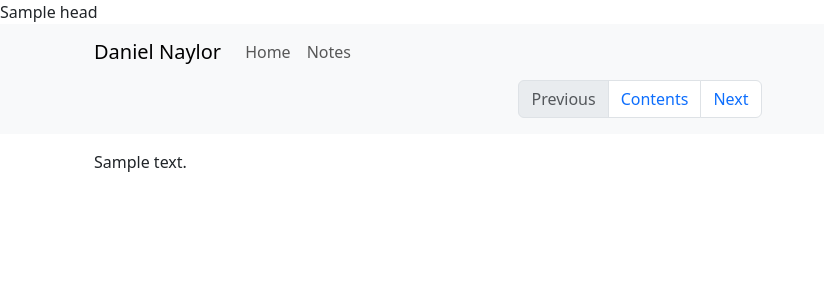
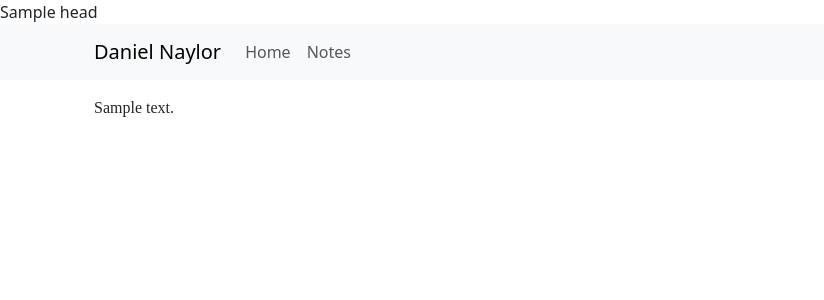
Before and after one commit to Danie-1/danielnaylor.uk, a Flask app: template templates/notes_paginated.html in a window 1280 px wide. Shown: the top 300 px of the page, without its empty margins (0-824 px from the left). Run offline with Flask 3, Linux system fonts and the light colour scheme; the template is opened without the code that fills it: most values are stand-ins (such as "Sample title", 1, 10 or a date in 2020); some libraries are stand-ins or nearby versions.

Commit message:
feat: finish first polishing of paginated

```diff
--- a/app.py
+++ b/app.py
@@ -41,25 +41,72 @@ def notes_html(year: str, term: str, course: str, html_file: str):
 def notes_html_paginated(year: str, term: str, course: str, html_file: str):
     file = html_url_to_file_url(year, term, course) / f"HTML_paginated/{html_file}"
     if html_file.endswith("css"):
-        return Response(
-            re.sub(r"body {([^}]*)}", r"\1", f"#content {{ {file.read_text()} }}"),
-            mimetype="text/css",
-        )
+        replacements = [
+            (r"body {([^}]*)}", ""),
+            (r"@media \(prefers-color-scheme: dark\) {[^}]*}", ''),
+        ]
+        css = f"#pagecontent {{ {file.read_text()} }}"
+        for pattern, replacement in replacements:
+            css = re.sub(pattern, replacement, css)
+        return Response(css, mimetype="text/css")
     if not html_file.endswith("html"):
         return send_file(file)
     content = file.read_text()
-    # return render_template("notes_paginated.html", content=content)
     soup = BeautifulSoup(content, features="html.parser")
+
     head = soup.find("head")
     assert isinstance(head, Tag)
     head.find("title").decompose()
+
     body = soup.find("body")
     assert isinstance(body, Tag)
+
+    crosslinks = soup.find("div", {"class": "crosslinks"})
+    include_navigation = crosslinks is not None
+    if include_navigation:
+        match_previous = re.search(r'<a href="([^"]*)">prev</a>', str(crosslinks))
+        if match_previous:
+            has_previous = True
+            previous_link = match_previous.group(1)
+        else:
+            has_previous = False
+            previous_link = None
+        match_next = re.search(r'<a href="([^"]*)">next</a>', str(crosslinks))
+        if match_next:
+            has_next = True
+            next_link = match_next.group(1)
+        else:
+            has_next = False
+            next_link = None
+    else:
+        has_previous = None
+        previous_link = None
+        has_next = None
+        next_link = None
+
+        for toclink in soup.find_all("span", {"class": "sectionToc"}):
+            if toclink.text == "Index":
+                toclink.decompose()
+
+        for likesection_toc in soup.find_all("span", {"class": "likesectionToc"}):
+            if likesection_toc.text == "Index":
+                likesection_toc.previous_sibling.decompose()
+            likesection_toc["class"] = "sectionToc"
+
+    while (crosslinks := soup.find("div", {"class": "crosslinks"})):
+        crosslinks.decompose()
+
     return render_template(
         "notes_paginated.html",
         content=body.decode_contents(),
         head=head.decode_contents(),
         title=f"{get_course_from_alias(course).course_name} Notes",
+        course_code=course,
+        include_navigation=include_navigation,
+        has_previous=has_previous,
+        previous_link=previous_link,
+        has_next=has_next,
+        next_link=next_link,
     )
 
 
--- a/templates/base.html
+++ b/templates/base.html
@@ -75,6 +75,11 @@
             top: 1.1rem;
             transform: rotate(-45deg);
           }
+          {% block scrollpadding %}
+            html {
+              scroll-padding-top: 5rem;
+            }
+          {% endblock %}
         </style>
       {% endblock %}
 
@@ -87,7 +92,7 @@
         {% include "navbar.html" %}
       {% endblock %}
     </nav>
-    <div id="content" class="container-md px-4 pb-3">
+    <div id="pagecontent" class="container-md px-4 pb-3">
       {% block content %}{% endblock %}
     </div>
     {% block scripts %}
--- a/templates/notes_paginated.html
+++ b/templates/notes_paginated.html
@@ -1,25 +1,58 @@
 {% extends "base.html" %}
 {% from 'bootstrap4/utils.html' import render_icon %}
+
 {% block navbar %}
   {% include "navbar.html" %}
+  {% if include_navigation %}
     <ul class="pagination justify-content-center w-100 mt-2 mb-2">
-    <li class="page-item disabled">
-      <a class="page-link" href="#" tabindex="-1">Previous</a>
+      <li class="page-item{% if not has_previous %} disabled{% endif %}">
+        {% if has_previous %}
+          <a class="page-link" href="{{ previous_link }}" tabindex="-1">Previous</a>
+        {% else %}
+          <a class="page-link" tabindex="-1">Previous</a>
+        {% endif %}
       </li>
       <li class="page-item">
-      <a class="page-link" href="#">Contents</a>
+        <a class="page-link" href="{{ course_code }}.html">Contents</a>
       </li>
-    <li class="page-item">
-      <a class="page-link" href="#">Next</a>
+      <li class="page-item{% if not has_next %} disabled{% endif %}">
+        {% if has_next %}
+          <a class="page-link" href="{{ next_link }}" tabindex="-1">Next</a>
+        {% else %}
+          <a class="page-link" tabindex="-1">Next</a>
+        {% endif %}
       </li>
     </ul>
+  {% endif %}
 {% endblock %}
-{% block title %}
-{{ title }}
+
+{% block scrollpadding %}
+  html {
+    scroll-padding-top: 8.375rem;
+  }
 {% endblock %}
-{% block headextra %}
-{{ head|safe }}
+
+{% block styles %}
+{{ super() }}
+<style>
+[data-bs-theme="dark"] {
+  img[src^="{{ course_code }}"] {
+    filter: invert(1);
+  }
+}
+.paginated-make4ht {
+  font-family: "Computer Modern Serif", serif;
+  text-align: justify;
+}
+</style>
 {% endblock %}
+
+{% block title %}{{ title }}{% endblock %}
+
+{% block headextra %}{{ head|safe }}{% endblock %}
+
 {% block content %}
+<div class="paginated-make4ht">
   {{ content|safe }}
+</div>
 {% endblock %}
```
Lines whose indentation alone changed are shown as unchanged.
